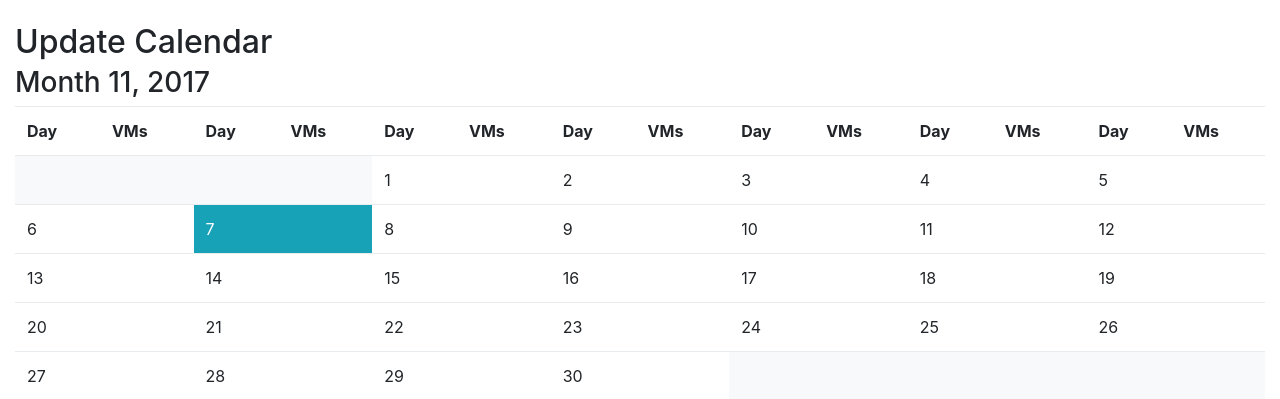
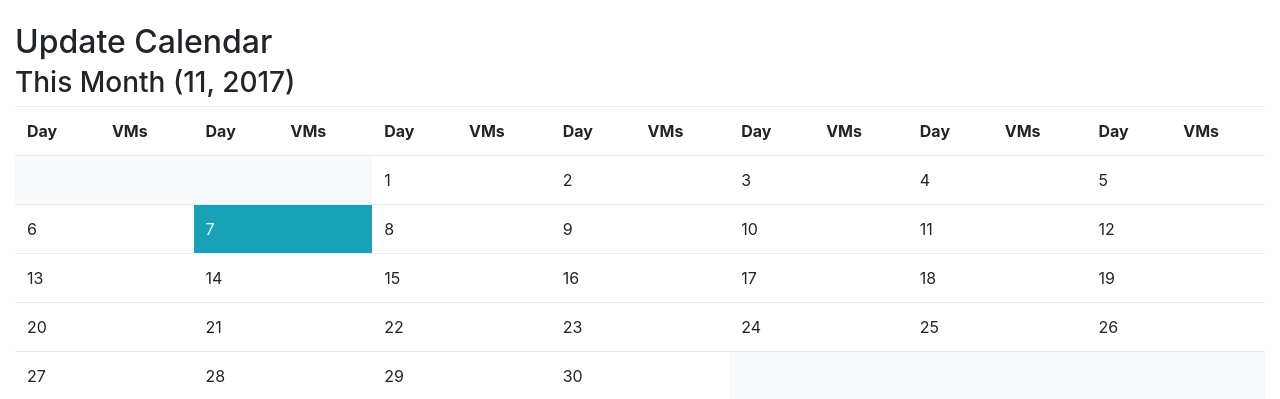
Before and after one commit to duk3luk3/salt-spy, a Flask app: page /update_cal in a window 1280 px wide. Shown: the part 56-455 px from the top of the page. Run offline with Flask 2, Linux system fonts and the light colour scheme; data that the repository does not hold is empty; some libraries are stand-ins or nearby versions.

Commit message:
Make month display a little bit prettiert

```diff
--- a/salt_spy/templates/update_cal.html
+++ b/salt_spy/templates/update_cal.html
@@ -23,7 +23,7 @@
       <div>
         <h2>Update Calendar</h2>
 
-<h3>Month {{today.month}}, {{today.year}}</h3>
+<h3>This Month ({{today.month}}, {{today.year}})</h3>
         <table class="table">
 <tr>
 {% for day in range(1,8) %}
```
